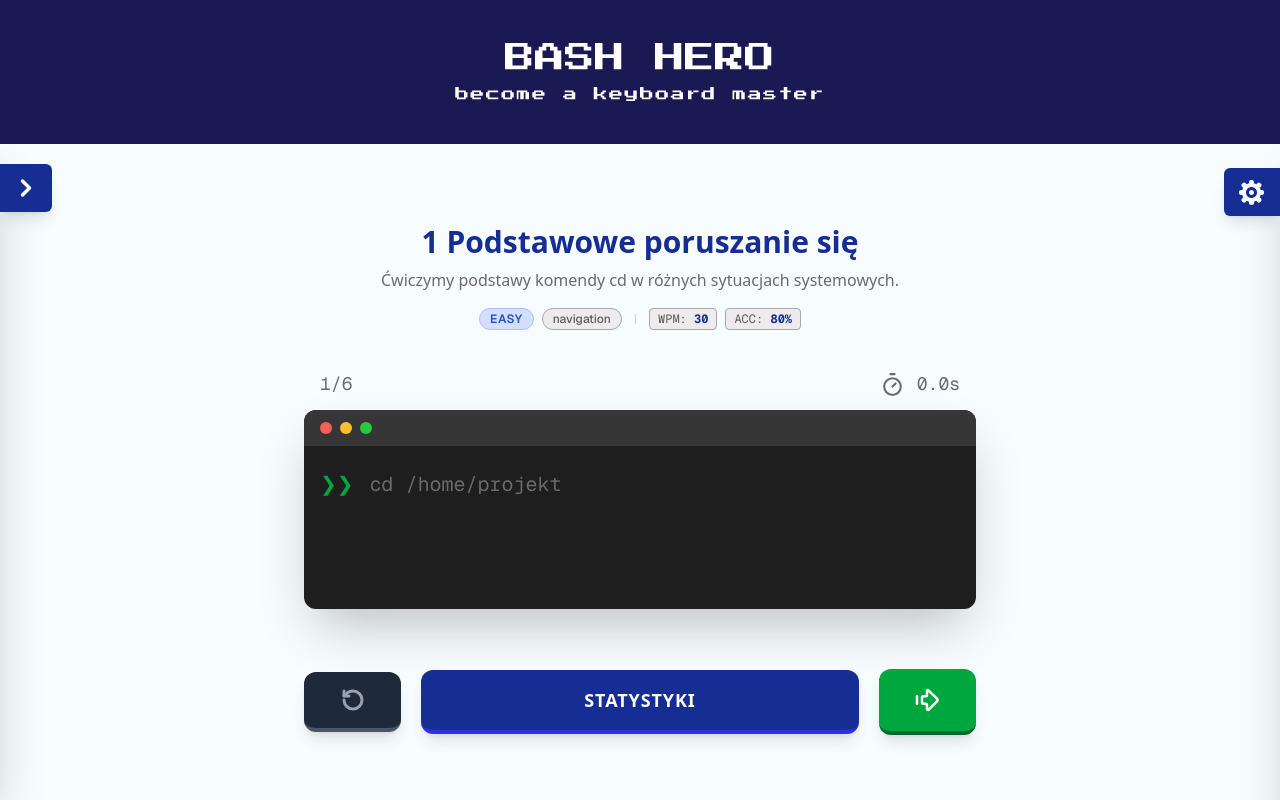
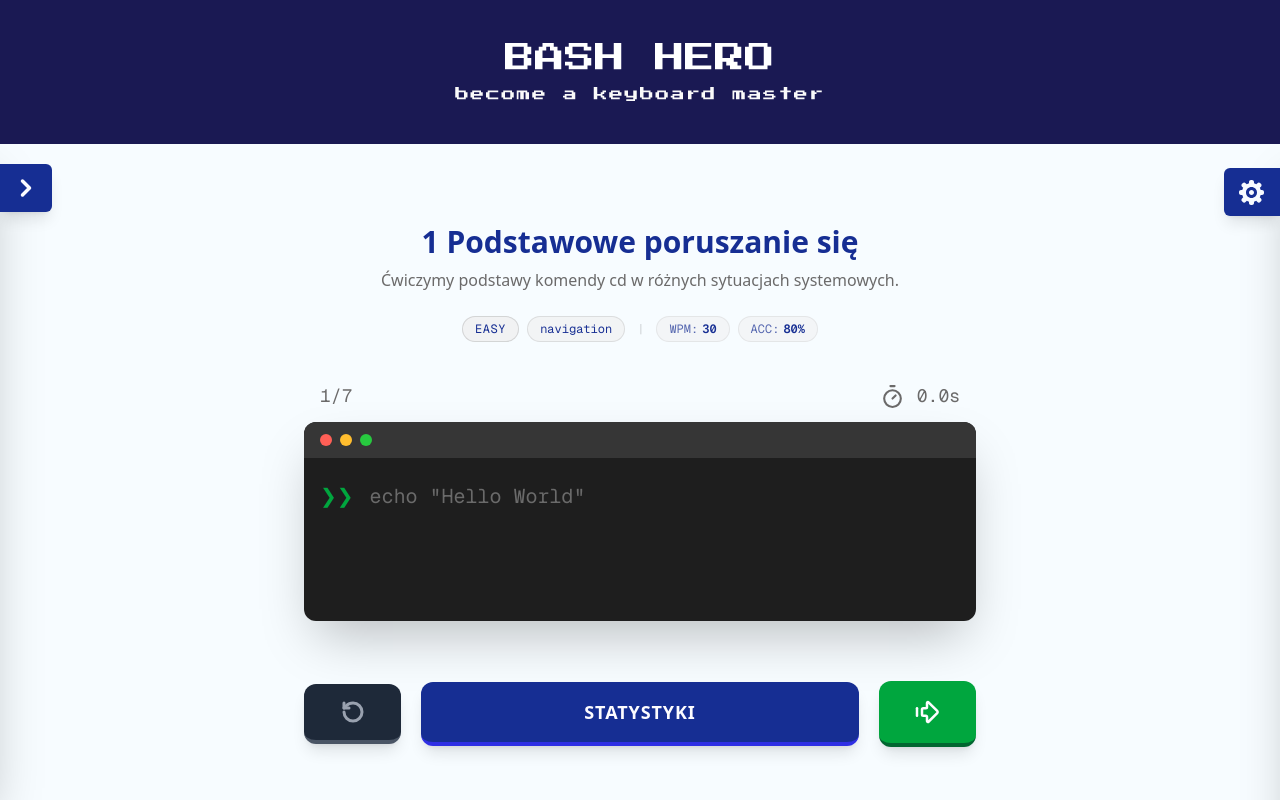
Before and after one commit to BashHero-Foundation/BashHero, a Next.js app: page /game/1 in a window 1280 px wide. Built offline with nearby package versions, Linux system fonts and the light colour scheme.

Commit message:
Update chapter2

```diff
--- a/app/levels/chapter1.json
+++ b/app/levels/chapter1.json
@@ -12,6 +12,7 @@
       "min_wpm": 30,
       "min_accuracy": 80,
       "commands": [
+        { "text": "echo \"Hello World\"" },
         { "text": "cd /home/projekt" },
         { "text": "cd .." },
         { "text": "cd projekt_zaliczeniowy" },
--- a/app/levels/chapter2.json
+++ b/app/levels/chapter2.json
@@ -28,12 +28,15 @@
       "category": "content",
       "points": 10,
       "min_wpm": 42,
-      "min_accuracy": 94,
+      "min_accuracy": 92,
       "commands": [
+        { "text": "ls -lh" },
         { "text": "cat config.json" },
         { "text": "head -n 5 logs.txt" },
+        { "text": "tail -n 10 logs.txt" },
         { "text": "tail -f access.log" },
         { "text": "grep \"error\" app.log" },
+        { "text": "wc -l app.log" },
         { "text": "nano README.md" }
       ]
     },
@@ -44,12 +47,14 @@
       "difficulty": "medium",
       "category": "file-management",
       "points": 10,
-      "min_wpm": 45,
-      "min_accuracy": 93,
+      "min_wpm": 42,
+      "min_accuracy": 92,
       "commands": [
         { "text": "mv -i file1.txt file2.txt" },
         { "text": "ln -s target.txt link.txt" },
-        { "text": "cp -r /src /dest" },
+        { "text": "ls -l link.txt" },
+        { "text": "cp -r projekty_backup /home/user/archiwum" },
+        { "text": "ls -l /home/user/archiwum" },
         { "text": "rmdir pusty_katalog" }
       ]
     },
@@ -57,31 +62,37 @@
       "id": "9",
       "title": "9 Inspekcja i statystyki plików",
       "description": "Zliczanie linii, słów, sprawdzanie typów plików oraz sum kontrolnych.",
-      "difficulty": "medium",
+      "difficulty": "hard",
       "category": "content",
-      "points": 10,
-      "min_wpm": 45,
-      "min_accuracy": 95,
+      "points": 15,
+      "min_wpm": 40,
+      "min_accuracy": 90,
       "commands": [
         { "text": "wc -l data.csv" },
+        { "text": "wc -w raport.txt" },
         { "text": "file nieznany_plik" },
+        { "text": "file /usr/bin/bash" },
         { "text": "md5sum system.iso" },
-        { "text": "stat document.docx" }
+        { "text": "md5sum backup.tar.gz" },
+        { "text": "stat document.docx" },
+        { "text": "stat /etc/passwd" }
       ]
     },
     {
       "id": "10",
       "title": "10 Filtrowanie strumieni i potoki",
       "description": "Łączenie komend w celu zaawansowanego przetwarzania tekstu.",
-      "difficulty": "medium",
+      "difficulty": "hard",
       "category": "content",
-      "points": 10,
-      "min_wpm": 48,
-      "min_accuracy": 92,
+      "points": 15,
+      "min_wpm": 42,
+      "min_accuracy": 90,
       "commands": [
-        { "text": "cat names.txt | sort" },
-        { "text": "uniq -c sorted.txt" },
-        { "text": "grep -i \"warning\" system.log" }
+        { "text": "cat /home/user/dane/names.txt | sort" },
+        { "text": "sort /home/user/dane/sorted.txt | uniq -c" },
+        { "text": "grep -i \"warning\" /var/log/system/system.log" },
+        { "text": "cat /var/log/system/system.log | grep -i \"error\"" },
+        { "text": "cat /home/user/dane/names.txt | sort | uniq" }
       ]
     }
   ]
--- a/components/FinishedLevelButtons.tsx
+++ b/components/FinishedLevelButtons.tsx
@@ -3,9 +3,8 @@ import { RotateCcw, ArrowBigRightDash } from 'lucide-react';
 
 export default function FinishedLevelButtons({ levelId, nextLevelId }: { levelId: string; nextLevelId: string | null }) {
 
-    // !! it has to be changed in future
+    // it has to be changed in future
     const handleReset = () => {
-        console.log("Gra zrestartowana!");
         window.location.reload();
     };
 
--- a/components/GlobalStatsContent.tsx
+++ b/components/GlobalStatsContent.tsx
@@ -5,7 +5,6 @@ import { Menu } from "./menu";
 import SettingsSidebar from "./settings";
 import { GlobalStats } from "@/app/types";
 import { getGlobalStats } from "@/components/getGlobalStats";
-import { scormify_path } from "@/app/scorm/scorm_utils";
 
 export function GlobalStatsContent() {
   const [stats, setStats] = useState<GlobalStats | null>(null);
--- a/components/TypingView.tsx
+++ b/components/TypingView.tsx
@@ -48,6 +48,10 @@ export function TypingView({ level, nextLevelId }: { level: Level; nextLevelId:
 
     const textareaRef = useRef<HTMLTextAreaElement | null>(null);
 
+    const closeModal = () => {
+        typing.isFinished = false; // albo setTyping(...)
+    };
+
     return (
         <div className="flex">
             <Menu />
@@ -65,25 +69,30 @@ export function TypingView({ level, nextLevelId }: { level: Level; nextLevelId:
             <div className="flex flex-col items-center mb-10 gap-2">
                 <h1 className="text-3xl font-bold text-text-secondary"> { level.title } </h1>
                 <p className="text-text-neutral"> { level.description }</p>
-                <div className="flex gap-2 mt-2 items-center font-sans">
-                <span className="px-2.5 py-0.5 rounded-full text-xs font-semibold bg-badge-primary-to text-badge-primary-text border border-badge-primary-border uppercase tracking-wider">
+
+                {/* BADGES */}
+                <div className="flex flex-wrap gap-2 mt-4 items-center font-mono text-xs">
+
+                    <span className="px-3 py-1 rounded-full bg-badge-neutral-bg/60 text-text-secondary border border-badge-neutral-border/40 uppercase tracking-wider">
                         {level.difficulty}
                     </span>
 
-                <span className="px-2.5 py-0.5 rounded-full text-xs font-medium bg-badge-neutral-bg text-badge-neutral-text border border-badge-neutral-border">
+                    <span className="px-3 py-1 rounded-full bg-badge-neutral-bg/50 text-text-secondary border border-badge-neutral-border/30">
                         {level.category}
                     </span>
 
-                <span className="text-text-neutral/30 mx-1 text-xs">|</span>
+                    <span className="text-text-neutral/30 mx-1 text-md">|</span>
 
-                {/* Wymagania */}
-                <span className="px-2 py-0.5 rounded text-xs font-mono bg-badge-neutral-bg text-badge-neutral-text border border-badge-neutral-border">
-                    WPM: <span className="font-bold text-text-secondary">{level.min_wpm}</span>
+                    <span className="px-3 py-1 rounded-full bg-badge-neutral-bg/40 text-text-secondary border border-badge-neutral-border/20 flex items-center gap-1">
+                        <span className="opacity-70">WPM: </span>
+                        <span className="font-semibold text-text-secondary">{level.min_wpm}</span>
                     </span>
 
-                <span className="px-2 py-0.5 rounded text-xs font-mono bg-badge-neutral-bg text-badge-neutral-text border border-badge-neutral-border">
-                    ACC: <span className="font-bold text-text-secondary">{level.min_accuracy}%</span>
+                    <span className="px-3 py-1 rounded-full bg-badge-neutral-bg/40 text-text-secondary border border-badge-neutral-border/20 flex items-center gap-1">
+                        <span className="opacity-70">ACC: </span>
+                        <span className="font-semibold text-text-secondary">{level.min_accuracy}%</span>
                     </span>
+
                 </div>
             </div>
 
@@ -161,7 +170,6 @@ export function TypingView({ level, nextLevelId }: { level: Level; nextLevelId:
             <FinishedLevelButtons levelId={level.id} nextLevelId={nextLevelId}/>
             </div>
 
-
             {typing.isFinished &&
             <div className="flex flex-col items-center mt-7">
                 <h3 className="font-bold text-2xl text-text-secondary"> Gratulacje !!</h3>
```
Lines whose indentation alone changed are shown as unchanged.
